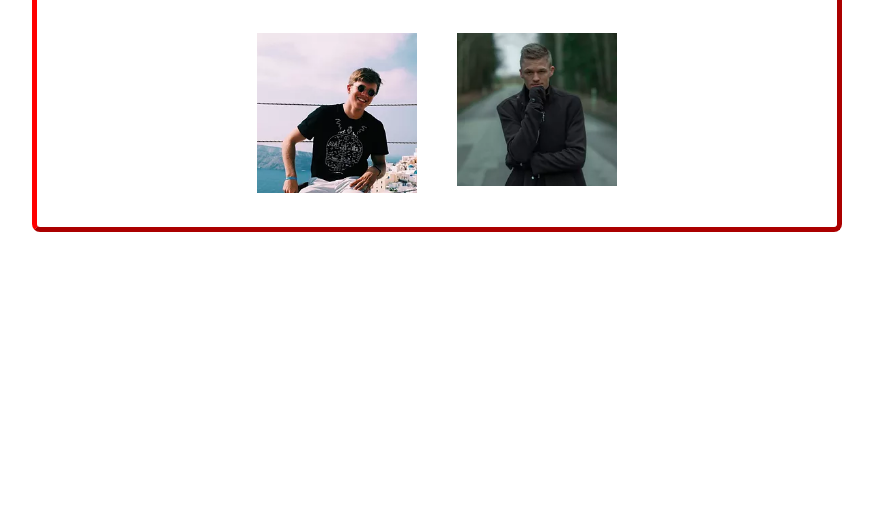
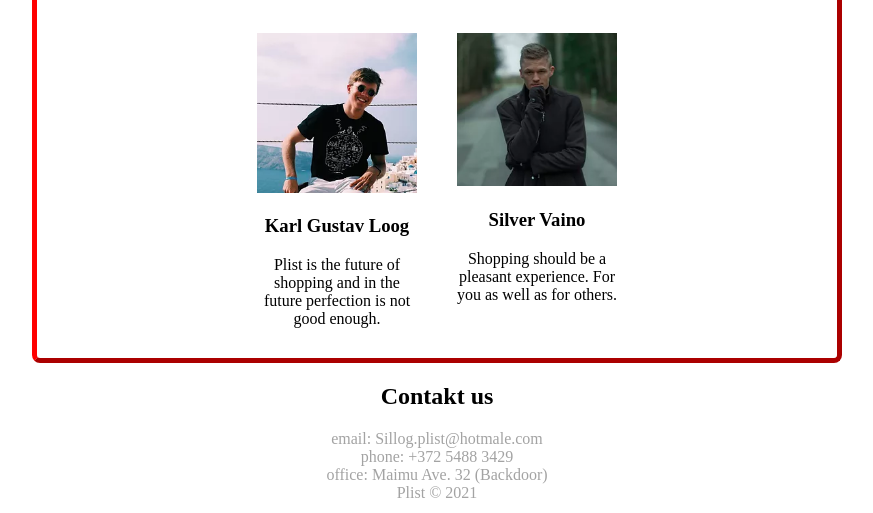
Before and after one commit to sill-vaino/WebHW_1, a plain HTML site: page html/about_us.html in a window 1280 px wide. Shown: the part 287-800 px from the top of the page, without its empty margins (203-1076 px from the left). Drawn offline with Linux system fonts and the light colour scheme.

Commit message:
about_us.html changes

```diff
--- a/html/about_us.html
+++ b/html/about_us.html
@@ -26,13 +26,31 @@
     <div class="row">
         <div class="column">
             <img src="gus.png" alt="Gustav" style="width: 100%">
+            <h3>Karl Gustav Loog</h3>
+            <div style="text-align: center">
+                Plist is the future of shopping and in the future perfection is not good enough.
+            </div>
         </div>
         <div class="column">
             <img src="sil.png" alt="Silver" style="width: 100%">
+            <h3>Silver Vaino</h3>
+            <div style="text-align: center">
+                Shopping should be a pleasant experience. For you as well as for others.
+            </div>
         </div>
     </div>
+</div>
+</div>
 
-</div>
+<div class="contact_us">
+    <h2>Contakt us</h2>
+    email: Sillog.plist@hotmale.com
+    <br>
+    phone: +372 5488 3429
+    <br>
+    office: Maimu Ave. 32 (Backdoor)
+    <br>
+    Plist © 2021
 </div>
 
 </body>
```
